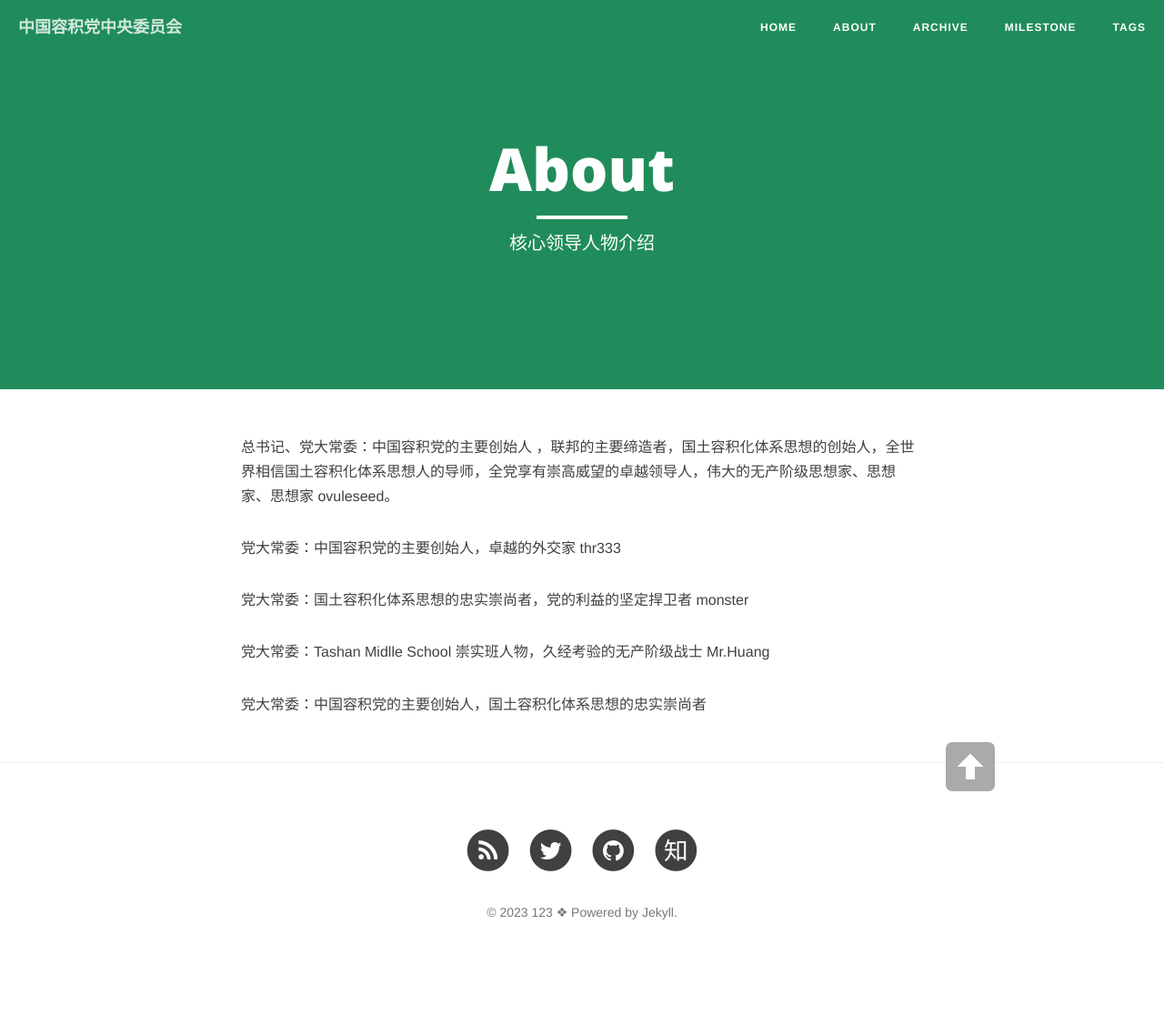
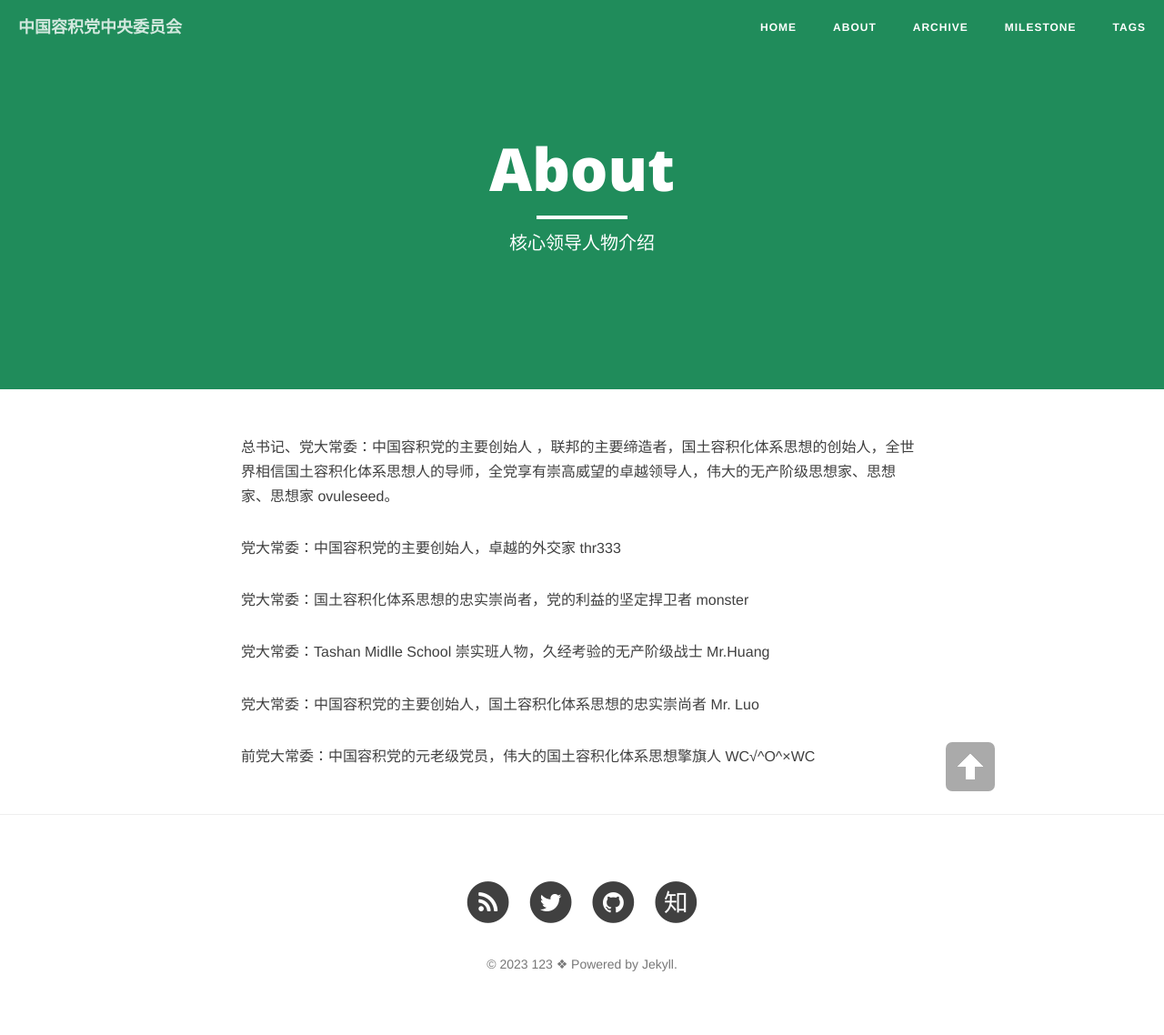
Before and after one commit to ovule-seed/ovule-seed.github.io, a Jekyll site: the page built from about.md, in a window 1280 px wide. Shown: the whole page at 91% size. Built offline with Jekyll 4.4.1, drawn with Linux system fonts in a browser that asks for light colours; nearby versions of some CDN libraries; before the commit the page ends 1081 px from its top, so only the background shows below that.

Commit message:
Update about.md

```diff
--- a/about.md
+++ b/about.md
@@ -13,4 +13,6 @@ header-img: "img/green.jpg"
 
 党大常委：Tashan Midlle School 崇实班人物，久经考验的无产阶级战士 Mr.Huang
 
-党大常委：中国容积党的主要创始人，国土容积化体系思想的忠实崇尚者
+党大常委：中国容积党的主要创始人，国土容积化体系思想的忠实崇尚者 Mr. Luo
+
+前党大常委：中国容积党的元老级党员，伟大的国土容积化体系思想擎旗人 WC√^O^×WC
```
